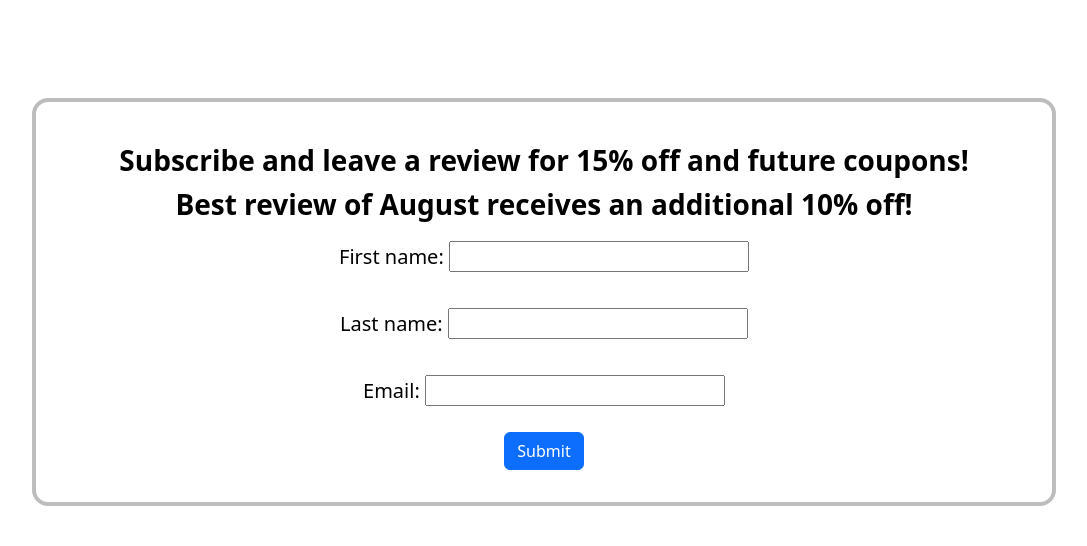
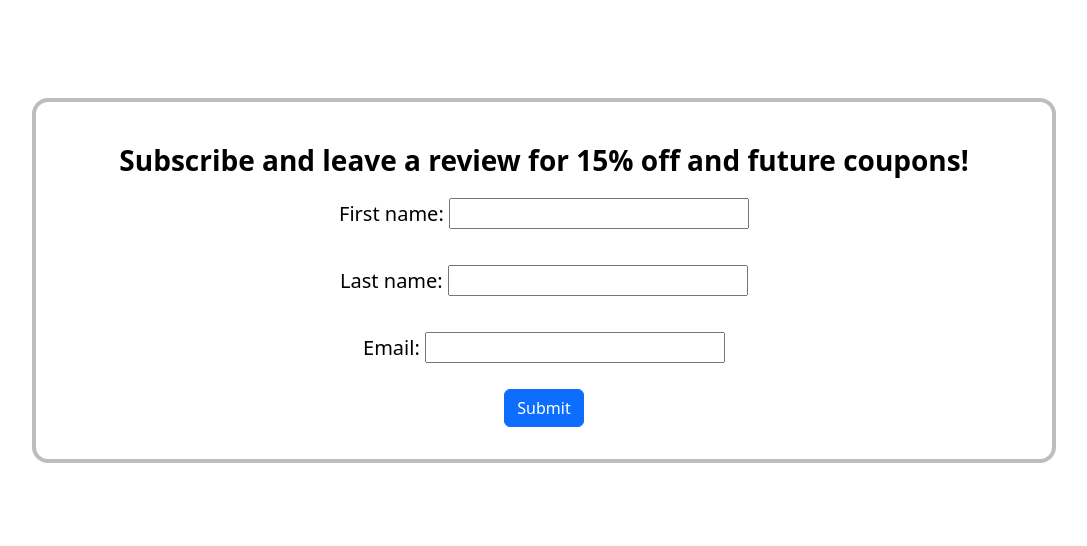
Before and after one commit to alsaady20/lube1express, a Django app: page / in a window 1280 px wide. Shown: the part 642-1188 px from the top of the page, without its empty margins (96-1183 px from the left). Run offline with Django 3.2, Linux system fonts and the light colour scheme; some libraries are stand-ins or nearby versions.

Commit message:
coupon commit2

```diff
--- a/templates/basicapp/index.html
+++ b/templates/basicapp/index.html
@@ -47,7 +47,6 @@
         <form method='POST'>
             {% block content %}
           <h3>Subscribe and leave a review for 15% off and future coupons!</h3>
-          <h3>Best review of August receives an additional 10% off!</h3>
             {{ form.as_p }}
             {% csrf_token %}
             <input type="submit" class="btn btn-primary" value="Submit">
```
Also changed, not shown: db.sqlite3.
